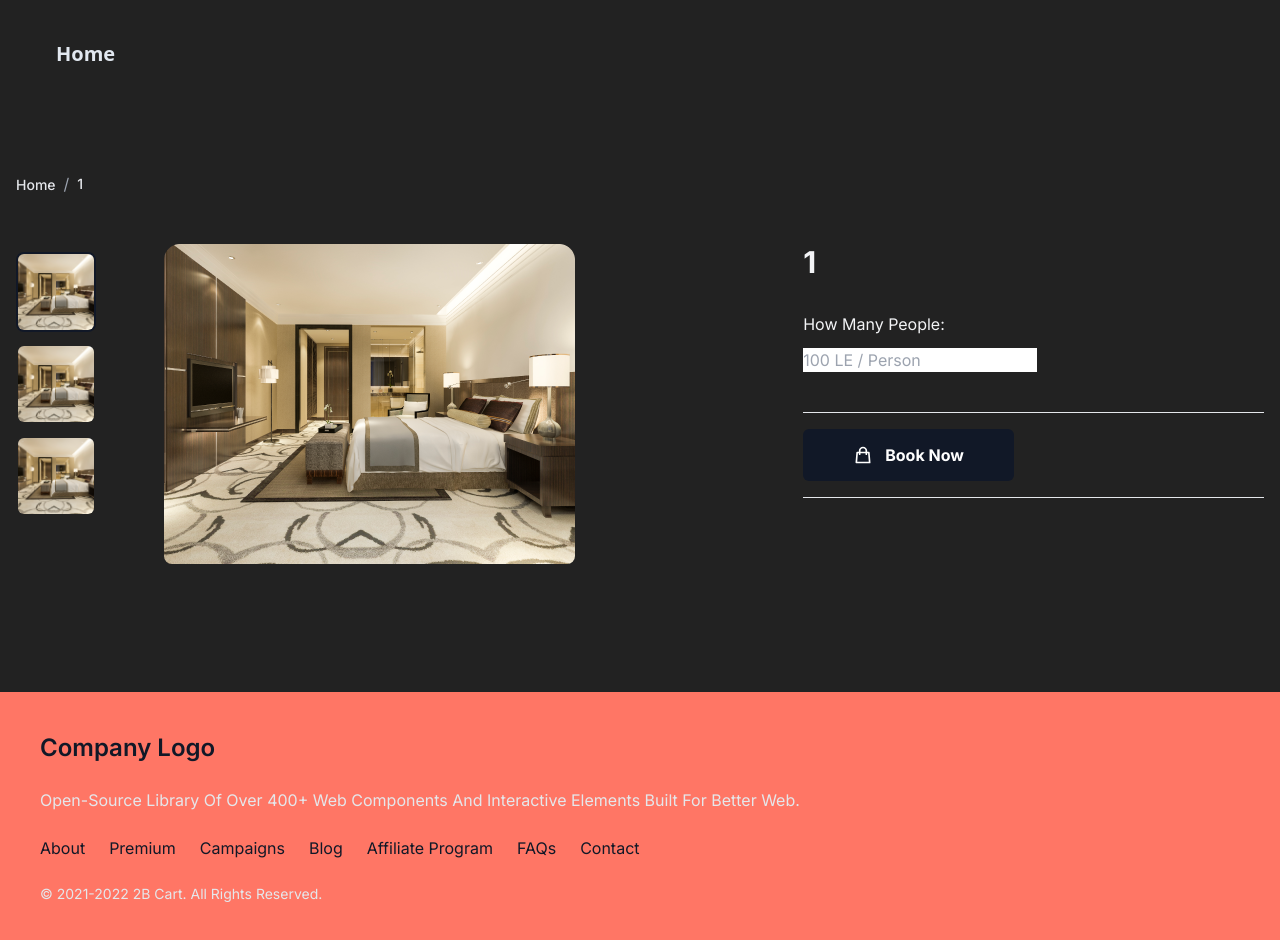
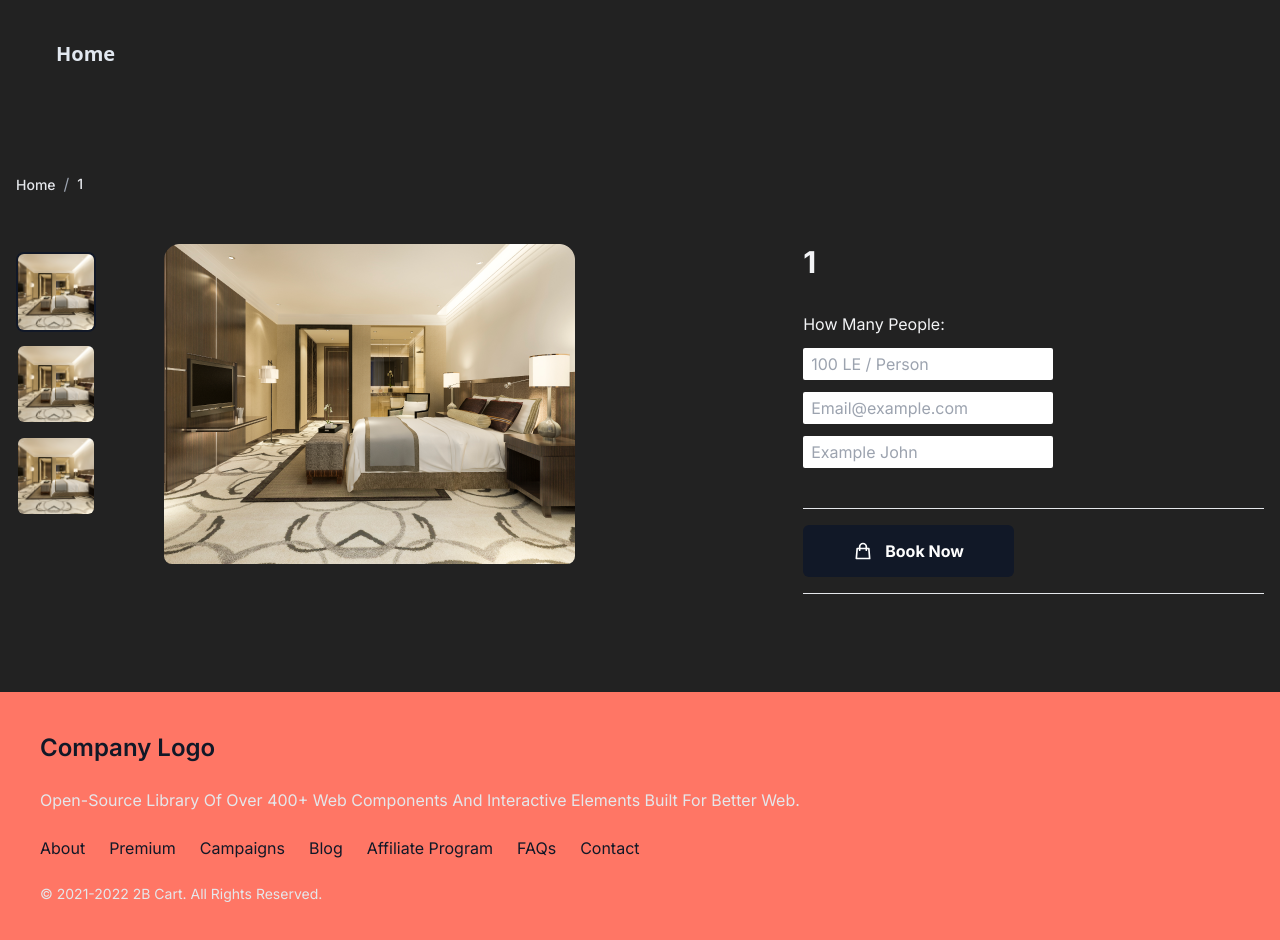
Before and after one commit to a-nagdy/booking, a Next.js app: page /1 in a window 1280 px wide. Shown: the top 940 px of the page. Built offline with nearby package versions, Linux system fonts and the light colour scheme.

Commit message:
added name email fields and submiting to database

```diff
--- a/app/api/addReservation/route.js
+++ b/app/api/addReservation/route.js
@@ -6,7 +6,7 @@ const prisma = new PrismaClient();
 export const handler = async (req) => {
   if (req.method === "POST") {
     try {
-      const { people, date, time, price } = await req.json();
+      const { people, date, time, price, fullName, email } = await req.json();
       console.log("test", people, date, time);
 
       const response = await prisma.Reservation.create({
@@ -15,6 +15,8 @@ export const handler = async (req) => {
           date,
           time,
           price,
+          fullName,
+          email,
         },
       });
 
--- /dev/null
+++ b/app/components/PeopleData/PeopleData.jsx
@@ -0,0 +1,37 @@
+const PeopleData = ({
+  peoplePicked,
+  onPersonChange,
+  onFullName,
+  onEmailChange,
+  email,
+  fullName,
+}) => (
+  <div className="mt-3 flex select-none flex-wrap gap-3 flex-col w-10 ">
+    <input
+      type="text"
+      name="person"
+      onChange={onPersonChange}
+      value={peoplePicked}
+      placeholder="100 LE / Person"
+      className="p-1 px-2 rounded-sm"
+    />
+    <input
+      type="email"
+      name="email"
+      onChange={onEmailChange}
+      value={email}
+      placeholder="Email@example.com"
+      className="p-1 px-2 rounded-sm"
+    />
+    <input
+      type="text"
+      name="name"
+      onChange={onFullName}
+      value={fullName}
+      placeholder="Example John"
+      className="p-1 px-2 rounded-sm"
+    />
+  </div>
+);
+
+export default PeopleData;
--- a/app/components/PeoplePicker/PeoplePicker.jsx
+++ /dev/null
@@ -1,13 +0,0 @@
-const PeoplePicker = ({ peoplePicked, onChange }) => (
-  <div className="mt-3 flex select-none flex-wrap items-center gap-1">
-    <input
-      type="text"
-      name="type"
-      onChange={onChange}
-      value={peoplePicked}
-      placeholder="100 LE / Person"
-    />
-  </div>
-);
-
-export default PeoplePicker;
--- a/app/components/ProductsComp/ProductsComp.jsx
+++ b/app/components/ProductsComp/ProductsComp.jsx
@@ -6,7 +6,7 @@ import { useState } from "react";
 import BookButton from "../BookButton/BookButton";
 import CustomDatePicker from "../CustomDatePicker/CustomDatePicker";
 import CustomTimePicker from "../CustomTimePicker/CustomTimePicker";
-import PeoplePicker from "../PeoplePicker/PeoplePicker";
+import PeopleData from "../PeopleData/PeopleData";
 import ProductHeader from "../ProductHeader/ProductHeader";
 import ProductImages from "../ProductImages/ProductImages";
 import "./ProductsComps.css";
@@ -17,6 +17,8 @@ const ProductsComp = ({ name }) => {
   const [selectedTime, setSelectedTime] = useState(null);
   const [reserveTimes, setReserveTimes] = useState([]);
   const [loading, setLoading] = useState(false);
+  const [fullName, setFullName] = useState("");
+  const [email, setEmail] = useState("");
   const [price, setPrice] = useState(0);
   const router = useRouter();
   // useEffect(() => {
@@ -54,6 +56,8 @@ const ProductsComp = ({ name }) => {
       date: datePicked,
       time: selectedTime,
       price: price,
+      fullName,
+      email,
     };
 
     try {
@@ -88,7 +92,14 @@ const ProductsComp = ({ name }) => {
       router.push("/");
     }
   };
-
+  const handleEmail = (e) => {
+    const emailValue = e.target.value;
+    setEmail(emailValue);
+  };
+  const onNameChange = (e) => {
+    const nameValue = e.target.value;
+    setFullName(nameValue);
+  };
   const handleCalender = (e) => {
     const currentPeople = e.target.value;
     const currentPrice = 100;
@@ -149,12 +160,16 @@ const ProductsComp = ({ name }) => {
 
             <h2 className="mt-8 text-base text-gray-100">How Many People:</h2>
 
-            <PeoplePicker
+            <PeopleData
               peoplePicked={peoplePicked}
-              onChange={handleCalender}
+              onPersonChange={handleCalender}
+              email={email}
+              fullName={fullName}
+              onEmailChange={handleEmail}
+              onFullName={onNameChange}
             />
 
-            {peoplePicked && (
+            {peoplePicked && email && fullName && (
               <>
                 <h2 className="mt-8 text-base text-gray-100">Choose Date</h2>
                 <CustomDatePicker
--- a/app/components/ReservationInputs/ReservationInputs.jsx
+++ /dev/null
@@ -1,9 +0,0 @@
-import React from 'react'
-
-const ReservationInputs = () => {
-  return (
-    <div>ReservationInputs</div>
-  )
-}
-
-export default ReservationInputs
```
Also changed, not shown: 1 other file (tests, documents, lock files or other folders).
